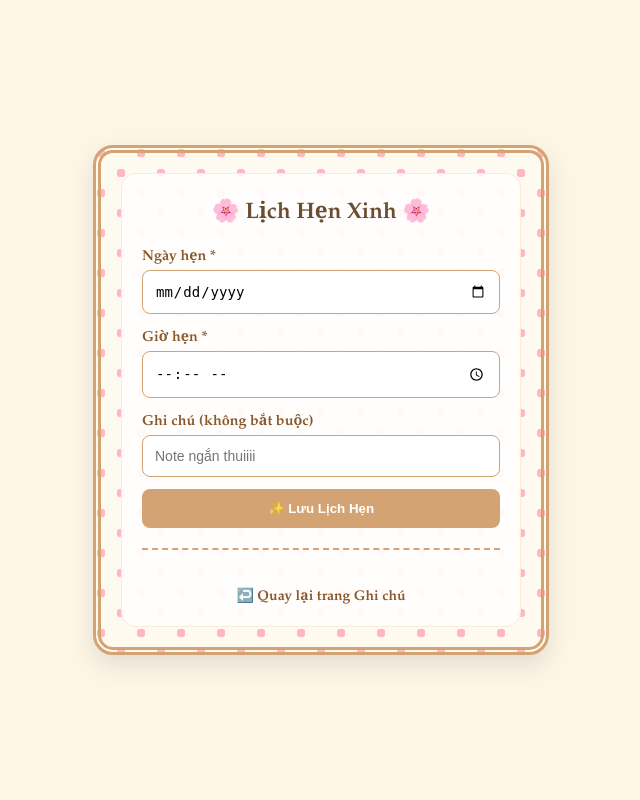
After one commit to tramy0709/cute-notebook, a Flask app: page /schedule in a window 1280 px wide. The commit adds this page. Shown: the whole page, without its empty margins (319-959 px from the left). Run offline with Flask 3, Linux system fonts and the light colour scheme; data that the repository does not hold is empty.

Commit message:
update sche

```diff
--- a/app.py
+++ b/app.py
@@ -2,157 +2,126 @@ from flask import Flask, render_template, request, jsonify
 import sqlite3
 
 app = Flask(__name__)
-
 DB_NAME = "note.db"
 
-# ================== INIT DB ==================
+def get_db_connection():
+    conn = sqlite3.connect(DB_NAME, check_same_thread=False)
+    conn.row_factory = sqlite3.Row
+    return conn
+
 def init_db():
-    conn = sqlite3.connect(DB_NAME)
+    conn = get_db_connection()
     cursor = conn.cursor()
-
-    # Bảng note chính
+    cursor.execute("CREATE TABLE IF NOT EXISTS notes (id INTEGER PRIMARY KEY, content TEXT)")
+    cursor.execute("CREATE TABLE IF NOT EXISTS history (id INTEGER PRIMARY KEY AUTOINCREMENT, content TEXT)")
+    cursor.execute("CREATE TABLE IF NOT EXISTS redo (id INTEGER PRIMARY KEY AUTOINCREMENT, content TEXT)")
     cursor.execute("""
-    CREATE TABLE IF NOT EXISTS notes (
-        id INTEGER PRIMARY KEY,
-        content TEXT
+    CREATE TABLE IF NOT EXISTS appointments (
+        id INTEGER PRIMARY KEY AUTOINCREMENT,
+        date TEXT,
+        time TEXT,
+        task TEXT
     )
     """)
-
-    # Bảng history (để undo)
-    cursor.execute("""
-    CREATE TABLE IF NOT EXISTS history (
-        id INTEGER PRIMARY KEY AUTOINCREMENT,
-        content TEXT
-    )
-    """)
-
-    # Bảng redo (để redo) - MỚI
-    cursor.execute("""
-    CREATE TABLE IF NOT EXISTS redo (
-        id INTEGER PRIMARY KEY AUTOINCREMENT,
-        content TEXT
-    )
-    """)
-
-    # Tạo note mặc định nếu chưa có
     cursor.execute("SELECT * FROM notes WHERE id=1")
     if cursor.fetchone() is None:
         cursor.execute("INSERT INTO notes (id, content) VALUES (1, '')")
-        # Lưu bản ghi đầu tiên vào history để có mốc undo
         cursor.execute("INSERT INTO history (content) VALUES ('')")
-
     conn.commit()
     conn.close()
 
-
-# ================== GET NOTE ==================
-def get_note():
-    conn = sqlite3.connect(DB_NAME)
-    cursor = conn.cursor()
-    cursor.execute("SELECT content FROM notes WHERE id=1")
-    result = cursor.fetchone()
-    conn.close()
-    return result[0] if result else ""
-
-
-# ================== ROUTES ==================
+# ================== ROUTES CỦA TRAMY ==================
 
 @app.route('/')
 def home():
+    # SỬA LỖI: Trả về trang bìa trước tiên
     return render_template('cover.html')
-
 
 @app.route('/note')
 def note():
-    note_content = get_note()
+    conn = get_db_connection()
+    result = conn.execute("SELECT content FROM notes WHERE id=1").fetchone()
+    conn.close()
+    note_content = result['content'] if result else ""
     return render_template('detail.html', note=note_content)
 
-
-# AUTO SAVE
 @app.route('/save', methods=['POST'])
 def auto_save():
     data = request.json
     content = data.get("content", "")
-
-    conn = sqlite3.connect(DB_NAME)
-    cursor = conn.cursor()
-
-    # Khi có thay đổi mới, các hành động Redo cũ không còn giá trị -> Xóa Redo
-    cursor.execute("DELETE FROM redo")
-
-    # Lưu vào history
-    cursor.execute("INSERT INTO history (content) VALUES (?)", (content,))
-
-    # Update note hiện tại
-    cursor.execute("UPDATE notes SET content=? WHERE id=1", (content,))
-
+    conn = get_db_connection()
+    conn.execute("DELETE FROM redo")
+    conn.execute("INSERT INTO history (content) VALUES (?)", (content,))
+    conn.execute("UPDATE notes SET content=? WHERE id=1", (content,))
     conn.commit()
     conn.close()
     return jsonify({"status": "saved"})
 
-
-# UNDO
 @app.route('/undo', methods=['POST'])
 def undo():
-    conn = sqlite3.connect(DB_NAME)
-    cursor = conn.cursor()
-
-    # Lấy 2 bản ghi gần nhất từ history (hiện tại và trước đó)
-    cursor.execute("SELECT id, content FROM history ORDER BY id DESC LIMIT 2")
-    rows = cursor.fetchall()
-
+    conn = get_db_connection()
+    rows = conn.execute("SELECT id, content FROM history ORDER BY id DESC LIMIT 2").fetchall()
     if len(rows) < 2:
         conn.close()
-        return jsonify({"content": rows[0][1] if rows else ""})
+        return jsonify({"content": rows[0]['content'] if rows else ""})
 
-    current_id = rows[0][0]
-    current_content = rows[0][1]
-    previous_content = rows[1][1]
+    current_id, current_content = rows[0]['id'], rows[0]['content']
+    previous_content = rows[1]['content']
 
-    # Đưa nội dung hiện tại vào Redo
-    cursor.execute("INSERT INTO redo (content) VALUES (?)", (current_content,))
-
-    # Xóa nội dung hiện tại khỏi history
-    cursor.execute("DELETE FROM history WHERE id=?", (current_id,))
-
-    # Cập nhật note chính về bản ghi cũ hơn
-    cursor.execute("UPDATE notes SET content=? WHERE id=1", (previous_content,))
-
+    conn.execute("INSERT INTO redo (content) VALUES (?)", (current_content,))
+    conn.execute("DELETE FROM history WHERE id=?", (current_id,))
+    conn.execute("UPDATE notes SET content=? WHERE id=1", (previous_content,))
     conn.commit()
     conn.close()
     return jsonify({"content": previous_content})
 
-
-# REDO
 @app.route('/redo', methods=['POST'])
 def redo():
-    conn = sqlite3.connect(DB_NAME)
-    cursor = conn.cursor()
-
-    # Lấy bản ghi cuối cùng trong bảng Redo
-    cursor.execute("SELECT id, content FROM redo ORDER BY id DESC LIMIT 1")
-    row = cursor.fetchone()
-
+    conn = get_db_connection()
+    row = conn.execute("SELECT id, content FROM redo ORDER BY id DESC LIMIT 1").fetchone()
     if row:
-        redo_id = row[0]
-        redo_content = row[1]
-
-        # Đưa nội dung này quay lại history
-        cursor.execute("INSERT INTO history (content) VALUES (?)", (redo_content,))
-
-        # Cập nhật vào note chính
-        cursor.execute("UPDATE notes SET content=? WHERE id=1", (redo_content,))
-
-        # Xóa khỏi bảng redo
-        cursor.execute("DELETE FROM redo WHERE id=?", (redo_id,))
-
+        conn.execute("INSERT INTO history (content) VALUES (?)", (row['content'],))
+        conn.execute("UPDATE notes SET content=? WHERE id=1", (row['content'],))
+        conn.execute("DELETE FROM redo WHERE id=?", (row['id'],))
         conn.commit()
         conn.close()
-        return jsonify({"content": redo_content})
+        return jsonify({"content": row['content']})
+    conn.close()
+    return jsonify({"content": ""})
 
+# ================== PHẦN LỊCH HẸN ==================
+
+@app.route('/schedule')
+def schedule():
+    conn = get_db_connection()
+    # Sắp xếp theo ngày tăng dần
+    items = conn.execute("SELECT * FROM appointments ORDER BY date ASC, time ASC").fetchall()
     conn.close()
-    return jsonify({"content": get_note()})
+    return render_template('schedule.html', appointments=items)
 
+@app.route('/add_schedule', methods=['POST'])
+def add_schedule():
+    data = request.json
+    date = data.get("date")
+    time = data.get("time")
+    task = data.get("task", "")
+
+    if not date or not time:
+        return jsonify({"status": "error", "message": "Thiếu ngày hoặc giờ"}), 400
+
+    conn = get_db_connection()
+    conn.execute("INSERT INTO appointments (date, time, task) VALUES (?, ?, ?)", (date, time, task))
+    conn.commit()
+    conn.close()
+    return jsonify({"status": "success"})
+
+@app.route('/delete_schedule/<int:id>', methods=['DELETE'])
+def delete_schedule(id):
+    conn = get_db_connection()
+    conn.execute("DELETE FROM appointments WHERE id=?", (id,))
+    conn.commit()
+    conn.close()
+    return jsonify({"status": "deleted"})
 
 if __name__ == '__main__':
     init_db()
--- /dev/null
+++ b/templates/schedule.html
@@ -0,0 +1,230 @@
+<!DOCTYPE html>
+<html lang="vi">
+<head>
+    <meta charset="UTF-8">
+    <meta name="viewport" content="width=device-width, initial-scale=1.0">
+    <title>Lịch Hẹn Của Tramy</title>
+    <style>
+        /* Phong cách Vintage & Hoa nhí */
+        body {
+            margin: 0;
+            background: #fdf5e6;
+            display: flex;
+            justify-content: center;
+            align-items: center;
+            min-height: 100vh;
+            font-family: 'Palatino', 'Georgia', serif;
+        }
+
+        .container {
+            width: 90%;
+            max-width: 400px;
+            background: #fffaf0;
+            border: 8px double #d4a373;
+            border-radius: 20px;
+            padding: 20px;
+            box-shadow: 0 10px 25px rgba(0,0,0,0.1);
+            /* Họa tiết hoa nhí chìm */
+            background-image: radial-gradient(#ffb7c5 15%, transparent 16%), radial-gradient(#ffb7c5 15%, transparent 16%);
+            background-position: 0 0, 20px 20px;
+            background-size: 40px 40px;
+        }
+
+        .inner {
+            background: rgba(255, 255, 255, 0.9);
+            padding: 20px;
+            border-radius: 15px;
+            border: 1px solid #faebd7;
+        }
+
+        h2 {
+            text-align: center;
+            color: #6b4e31;
+            margin-top: 0;
+            font-size: 1.4em;
+        }
+
+        .form {
+            display: flex;
+            flex-direction: column;
+            gap: 12px;
+            margin-bottom: 20px;
+        }
+
+        label {
+            font-size: 0.9em;
+            color: #8b5a2b;
+            margin-bottom: -8px;
+            font-weight: bold;
+        }
+
+        input {
+            padding: 12px;
+            border: 1px solid #d4a373;
+            border-radius: 8px;
+            font-size: 14px;
+            outline: none;
+            background: #fff;
+        }
+
+        input:focus {
+            border-color: #bc8f62;
+            box-shadow: 0 0 5px rgba(212, 163, 115, 0.3);
+        }
+
+        .btn-add {
+            background: #d4a373;
+            color: white;
+            border: none;
+            padding: 12px;
+            border-radius: 8px;
+            cursor: pointer;
+            font-weight: bold;
+            transition: background 0.3s;
+        }
+
+        .btn-add:hover {
+            background: #bc8f62;
+        }
+
+        .list {
+            max-height: 250px;
+            overflow-y: auto;
+            border-top: 2px dashed #d4a373;
+            padding-top: 15px;
+        }
+
+        .item {
+            background: white;
+            padding: 12px;
+            border-radius: 8px;
+            margin-bottom: 10px;
+            font-size: 13px;
+            display: flex;
+            justify-content: space-between;
+            align-items: center;
+            border-left: 5px solid #ffb7c5;
+            box-shadow: 2px 2px 8px rgba(0,0,0,0.05);
+        }
+
+        .item-info b { color: #d4a373; }
+        .item-info span { color: #5d4037; display: block; margin-top: 4px; }
+
+        .btn-del {
+            color: #ff6b6b;
+            border: none;
+            background: none;
+            cursor: pointer;
+            font-weight: bold;
+            font-size: 18px;
+            padding: 5px;
+        }
+
+        .btn-del:hover { color: #e57373; }
+
+        .back-link {
+            display: block;
+            text-align: center;
+            margin-top: 20px;
+            color: #8b5a2b;
+            text-decoration: none;
+            font-size: 14px;
+            font-weight: bold;
+        }
+
+        .back-link:hover { text-decoration: underline; }
+
+        /* Tùy chỉnh thanh cuộn cho xinh */
+        .list::-webkit-scrollbar { width: 5px; }
+        .list::-webkit-scrollbar-thumb { background: #d4a373; border-radius: 10px; }
+    </style>
+</head>
+<body>
+    <div class="container">
+        <div class="inner">
+            <h2>🌸 Lịch Hẹn Xinh 🌸</h2>
+
+            <div class="form">
+                <label>Ngày hẹn *</label>
+                <input type="date" id="date">
+
+                <label>Giờ hẹn *</label>
+                <input type="time" id="time">
+
+                <label>Ghi chú (không bắt buộc)</label>
+                <input type="text" id="task" placeholder="Note ngắn thuiiii">
+
+                <button class="btn-add" onclick="saveData()">✨ Lưu Lịch Hẹn</button>
+            </div>
+
+            <div class="list" id="appointmentList">
+                {% for item in appointments %}
+                <div class="item">
+                    <div class="item-info">
+                        <b>{{ item.date }}</b> | {{ item.time }}
+                        <span>{{ item.task if item.task else "(Trống)" }}</span>
+                    </div>
+                    <button class="btn-del" onclick="deleteItem('{{ item.id }}')">✕</button>
+                </div>
+                {% endfor %}
+            </div>
+
+            <a href="/note" class="back-link">↩️ Quay lại trang Ghi chú</a>
+        </div>
+    </div>
+
+    <script>
+        // Hàm lưu lịch hẹn
+        async function saveData() {
+            const dateInput = document.getElementById("date").value;
+            const timeInput = document.getElementById("time").value;
+            const taskInput = document.getElementById("task").value;
+
+            // Kiểm tra bắt buộc Ngày và Giờ
+            if (!dateInput || !timeInput) {
+                alert("Đẳng cấp chọn ngày và giờ nhé! 🌸");
+                return;
+            }
+
+            try {
+                const response = await fetch("/add_schedule", {
+                    method: "POST",
+                    headers: {
+                        "Content-Type": "application/json"
+                    },
+                    body: JSON.stringify({
+                        date: dateInput,
+                        time: timeInput,
+                        task: taskInput
+                    })
+                });
+
+                if (response.ok) {
+                    window.location.reload(); // Lưu xong tải lại trang ngay
+                } else {
+                    alert("Hệ thống bận mất rồi, thử lại sau nha!");
+                }
+            } catch (error) {
+                console.error("Lỗi:", error);
+            }
+        }
+
+        // Hàm xóa lịch hẹn
+        async function deleteItem(id) {
+            if (confirm("Xóa lịch hẹn này nhaaa 🌸")) {
+                try {
+                    const response = await fetch("/delete_schedule/" + id, {
+                        method: "DELETE"
+                    });
+
+                    if (response.ok) {
+                        window.location.reload();
+                    }
+                } catch (error) {
+                    console.error("Lỗi khi xóa:", error);
+                }
+            }
+        }
+    </script>
+</body>
+</html>
```
Also changed, not shown: templates/detail.html (+21 -123 lines), note.db (deleted).
